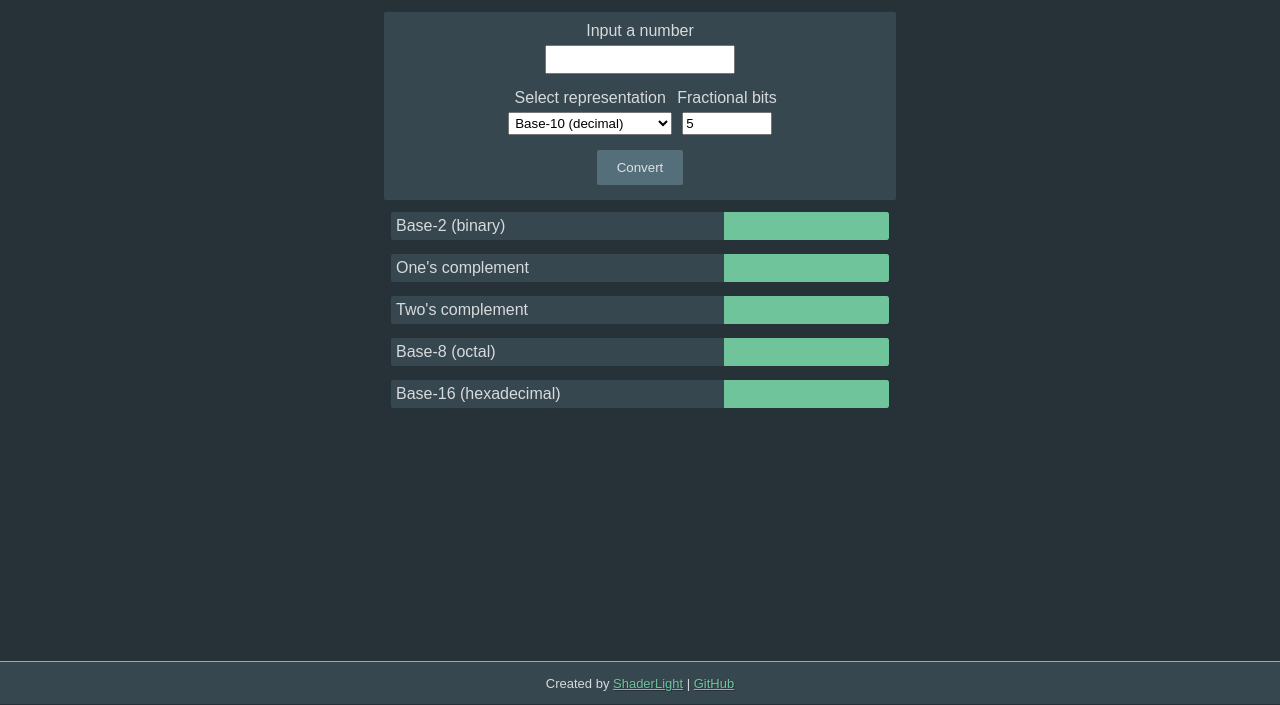
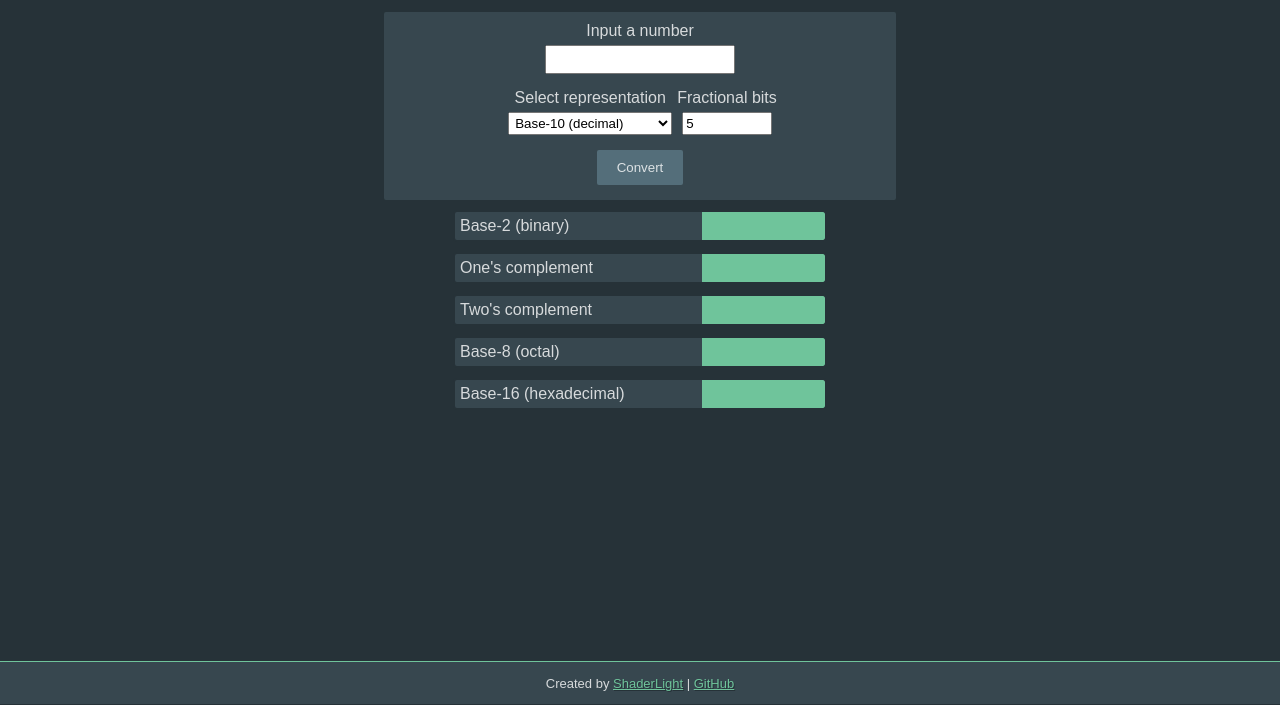
Before and after one commit to ShaderLight/bin-converter-web, a plain HTML site: page index.html in a window 1280 px wide. Shown: the part 95-800 px from the top of the page. Drawn offline with nearby package versions, Linux system fonts and the light colour scheme.

Commit message:
Container adjustment on small devices

```diff
--- a/style/convStyle.css
+++ b/style/convStyle.css
@@ -146,7 +146,7 @@ button:hover {
 #output-container {
     display: flex;
     flex-direction: column;
-    min-width: 40%;
+    min-width: max(300px, 30%)
 }
 
 .output-blocks {
@@ -191,7 +191,6 @@ button:hover {
     flex-basis: 0;
     margin: 5px;
     border: 5px #37474F;
-    min-width: 30%;
 }
 
 /* Footer styling */
```
